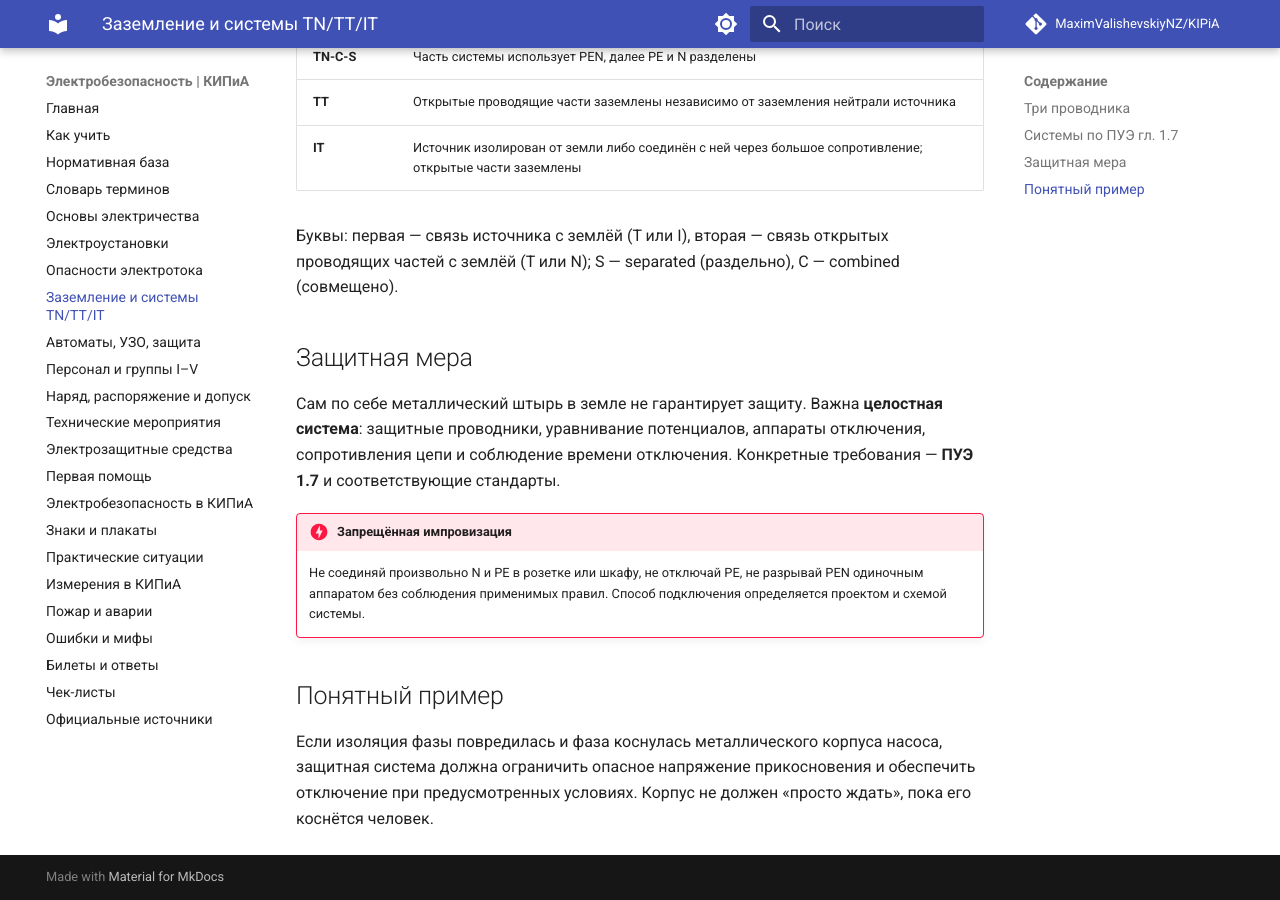
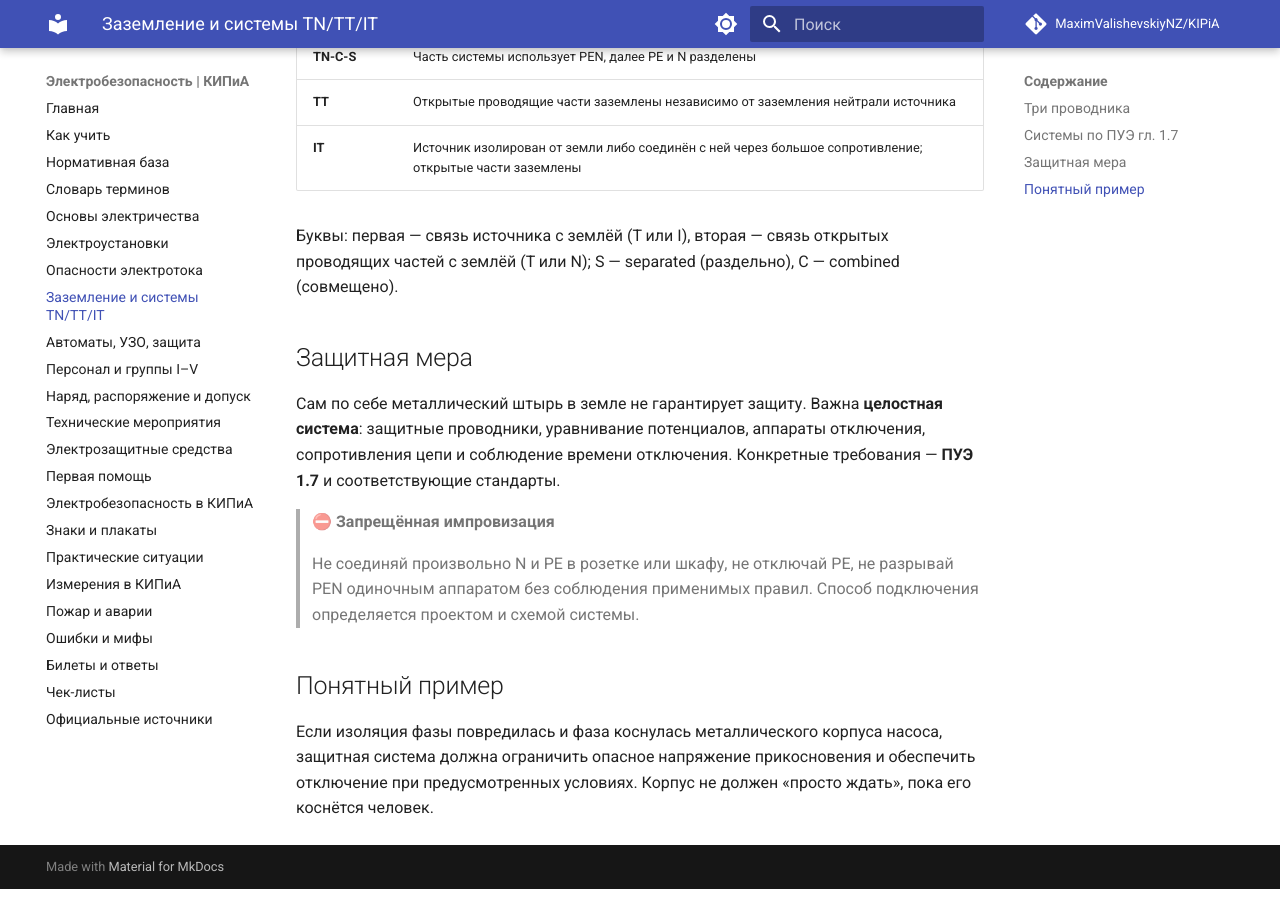
Before and after one commit to MaximValishevskiyNZ/KIPiA, an MkDocs documentation site: the page built from docs/06-earthing.md, in a window 1280 px wide and 900 px high, scrolled down 602 px. Built offline with MkDocs 1.6.1 and Material for MkDocs 9.7.7, drawn with Linux system fonts in a browser that asks for light colours; comment, search, counter and statistics services are not loaded; part of the change alters nothing that is shown.

Commit message:
docs: одинаково удобно читать на GitHub и MkDocs

```diff
--- a/docs/06-earthing.md
+++ b/docs/06-earthing.md
@@ -23,8 +23,9 @@
 
 Сам по себе металлический штырь в земле не гарантирует защиту. Важна **целостная система**: защитные проводники, уравнивание потенциалов, аппараты отключения, сопротивления цепи и соблюдение времени отключения. Конкретные требования — **ПУЭ 1.7** и соответствующие стандарты.
 
-!!! danger "Запрещённая импровизация"
-    Не соединяй произвольно N и PE в розетке или шкафу, не отключай PE, не разрывай PEN одиночным аппаратом без соблюдения применимых правил. Способ подключения определяется проектом и схемой системы.
+> **⛔ Запрещённая импровизация**
+>
+> Не соединяй произвольно N и PE в розетке или шкафу, не отключай PE, не разрывай PEN одиночным аппаратом без соблюдения применимых правил. Способ подключения определяется проектом и схемой системы.
 
 ## Понятный пример
 
```
